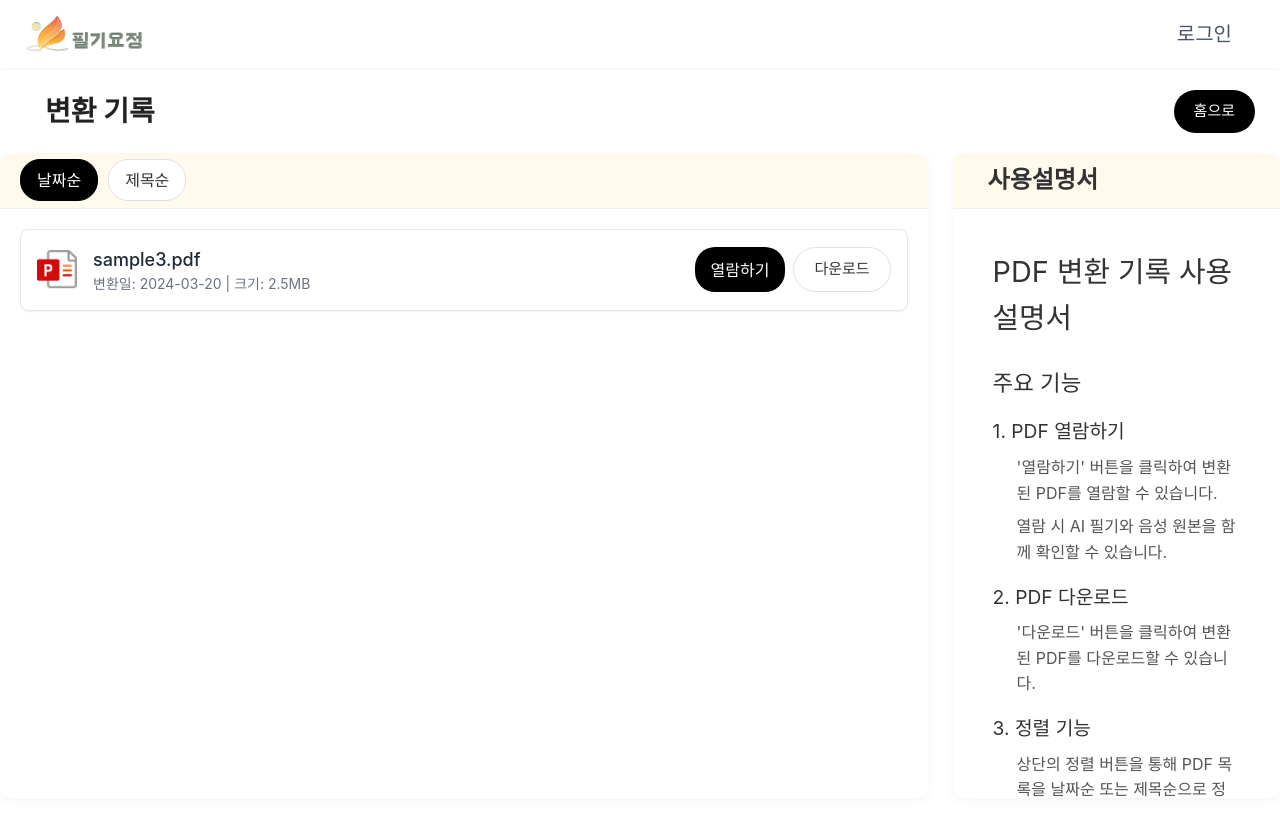
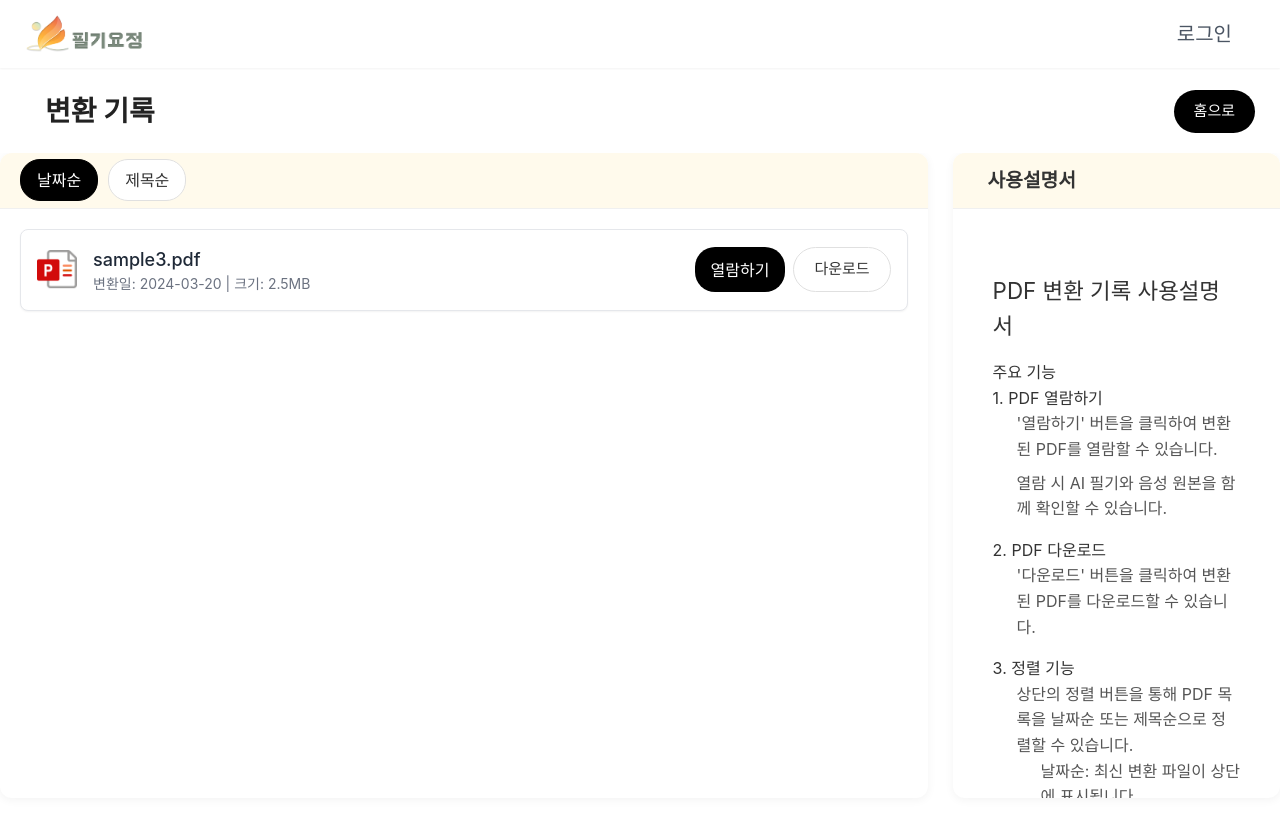
Before and after one commit to 2025capstoneDesign/capstone-FE, a React (Create React App) app: page /history in a window 1280 px wide. Shown: the top 836 px of the page. Built offline with nearby package versions, Linux system fonts and the light colour scheme.

Commit message:
[fix]Update manual

```diff
--- a/src/components/History/Manual.js
+++ b/src/components/History/Manual.js
@@ -4,30 +4,32 @@ export default function Manual() {
   return (
     <div className="summary-container">
       <div className="tab-container content-tabs">
-        <h2 className="manual-title">사용설명서</h2>
+        <h2 className="manual-title" style={{ fontSize: "1.2rem" }}>
+          사용설명서
+        </h2>
       </div>
 
       <div className="content-container">
         <div className="manual-content">
           <ReactMarkdown>
             {`
-# PDF 변환 기록 사용설명서
+## PDF 변환 기록 사용설명서
 
-## 주요 기능
+#### 주요 기능
 
-### 1. PDF 열람하기
+##### 1. PDF 열람하기
 - '열람하기' 버튼을 클릭하여 변환된 PDF를 열람할 수 있습니다.
 - 열람 시 AI 필기와 음성 원본을 함께 확인할 수 있습니다.
 
-### 2. PDF 다운로드
+##### 2. PDF 다운로드
 - '다운로드' 버튼을 클릭하여 변환된 PDF를 다운로드할 수 있습니다.
 
-### 3. 정렬 기능
+##### 3. 정렬 기능
 - 상단의 정렬 버튼을 통해 PDF 목록을 날짜순 또는 제목순으로 정렬할 수 있습니다.
   - 날짜순: 최신 변환 파일이 상단에 표시됩니다.
   - 제목순: 파일명의 알파벳 순서대로 정렬됩니다.
 
-### 4. 새로 변환하기
+##### 4. 새로 변환하기
 - 상단의 '새로 변환하기' 버튼을 클릭하여 새로운 PDF를 변환할 수 있습니다.
             `}
           </ReactMarkdown>
```
